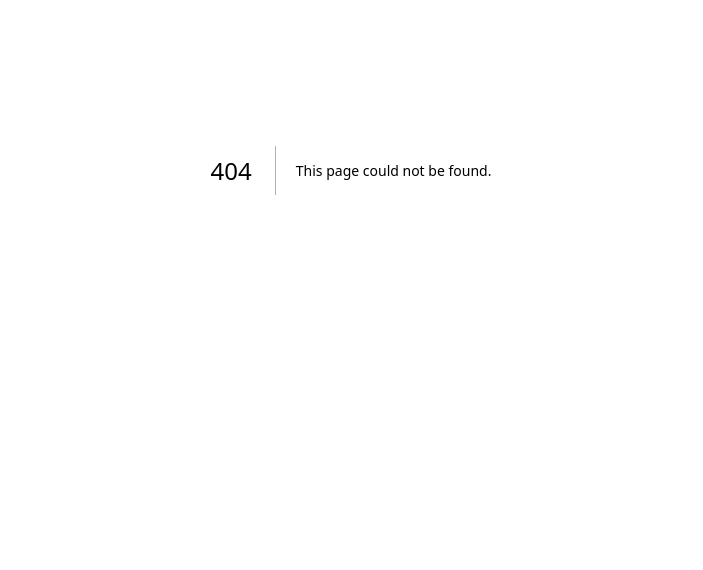
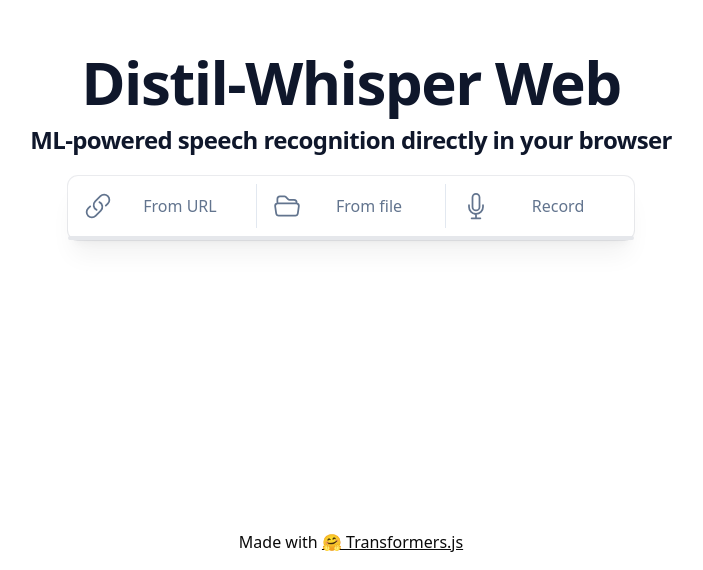
Before and after one commit to avnshsingh/next-local-editor, a Next.js app: page /transcribe in a window 1280 px wide. Before the commit this address had no page. Shown: the part 230-800 px from the top of the page, without its empty margins (289-992 px from the left). Built offline with nearby package versions, Linux system fonts and the light colour scheme.

Commit message:
made a route for transcribe

```diff
--- /dev/null
+++ b/src/app/(tool)/transcribe/client.tsx
@@ -0,0 +1,16 @@
+"use client";
+import NoSSRWrapper from "@/app/NoSSRWrapper";
+import TranscriberSTT from "@/component/TranscriberSTT";
+import React from "react";
+
+const TranscriberClient = () => {
+  return (
+    <div>
+      <NoSSRWrapper>
+        <TranscriberSTT />
+      </NoSSRWrapper>
+    </div>
+  );
+};
+
+export default TranscriberClient;
--- /dev/null
+++ b/src/app/(tool)/transcribe/page.tsx
@@ -0,0 +1,14 @@
+import TranscriberClient from "./client";
+
+const Transcribe = () => {
+  console.log("log");
+  return (
+    <div>
+      <h1>
+        <TranscriberClient />
+      </h1>
+    </div>
+  );
+};
+
+export default Transcribe;
--- a/src/component/TranscriberSTT.tsx
+++ b/src/component/TranscriberSTT.tsx
@@ -2,10 +2,16 @@
 import { AudioManager } from "@/components/AudioManager";
 import Transcript from "@/components/Transcript";
 import { useTranscriber } from "@/hooks/useTranscriber";
+import { useTheme } from "next-themes";
+import { useEffect } from "react";
 
 function TranscriberSTT() {
   const transcriber = useTranscriber();
+  const { setTheme } = useTheme();
 
+  useEffect(() => {
+    setTheme("light");
+  }, []);
   return (
     <div className="flex justify-center items-center min-h-screen">
       <div className="container flex flex-col justify-center items-center">
```
